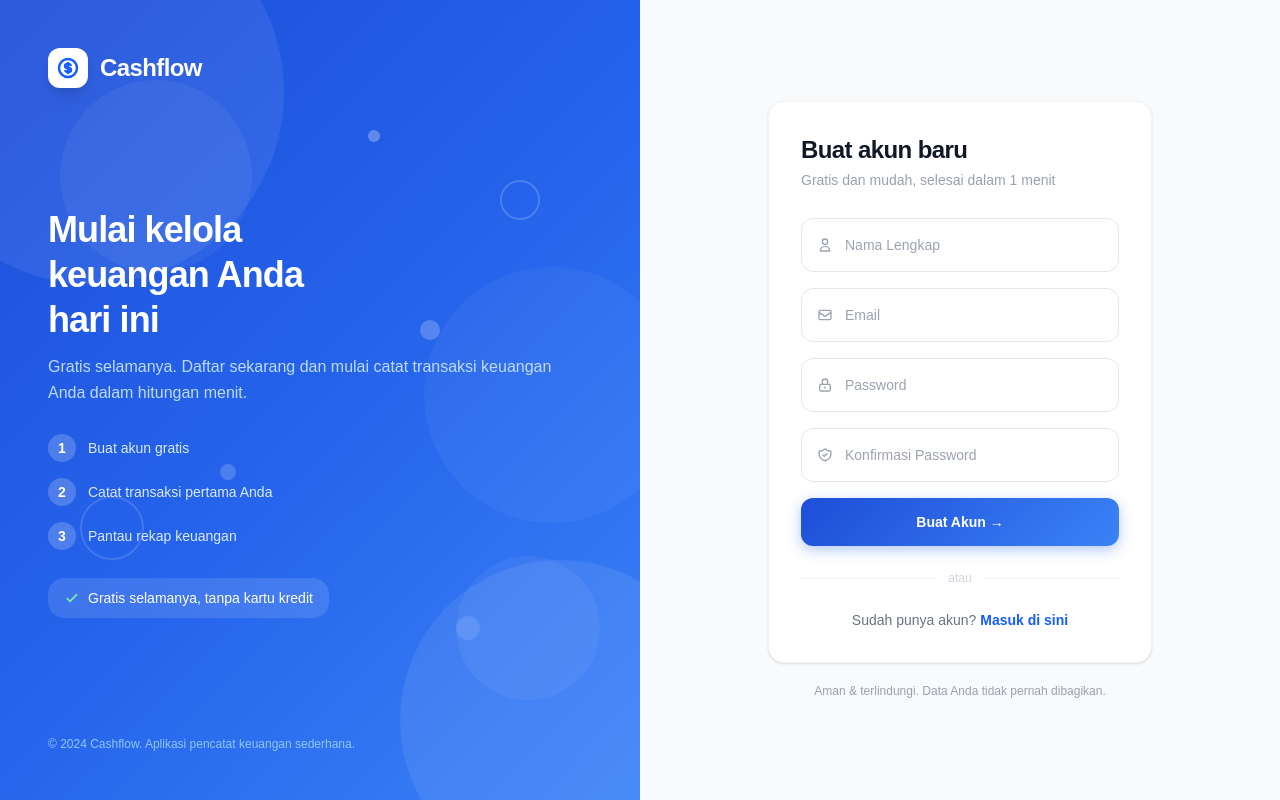
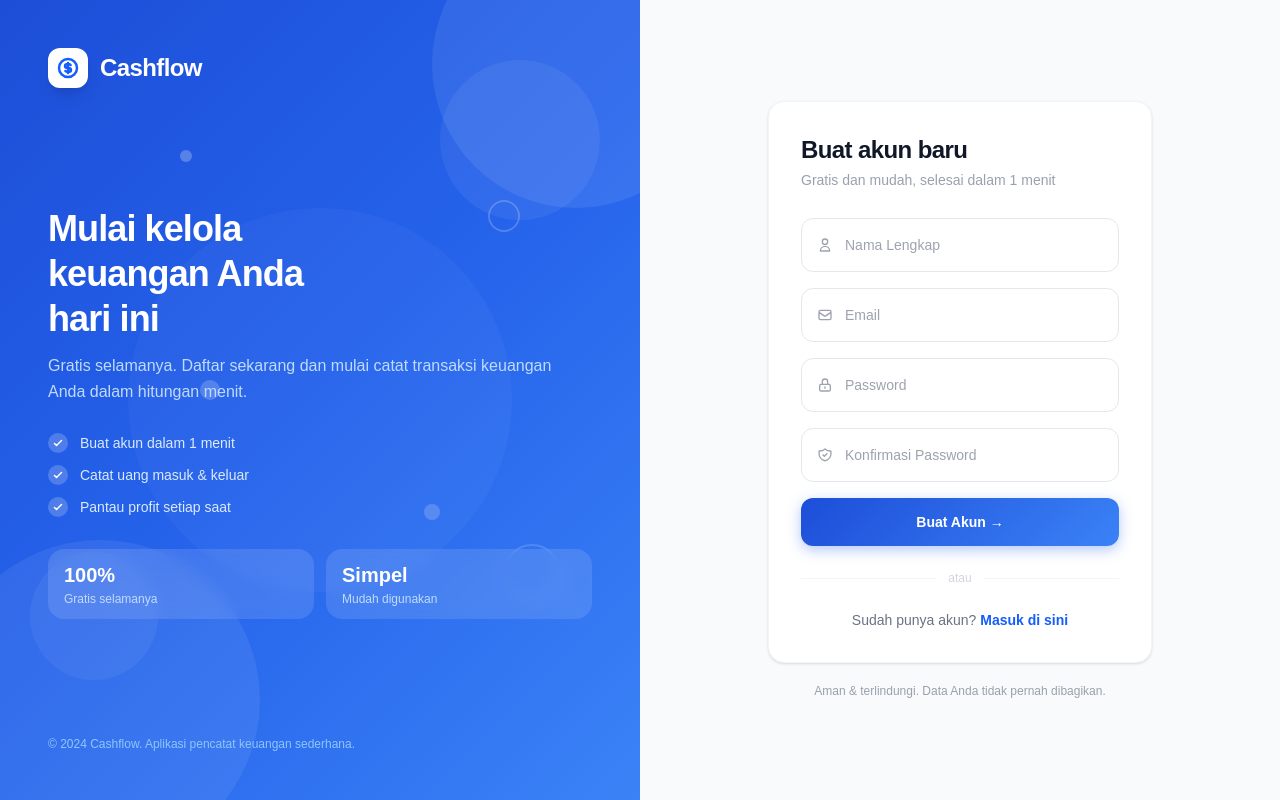
Before and after one commit to Fairuz-11/cashflow-app, a Next.js app: page /register in a window 1280 px wide. Built offline with nearby package versions, Linux system fonts and the light colour scheme.

Commit message:
redesign login&register 4

```diff
--- a/app/register/page.tsx
+++ b/app/register/page.tsx
@@ -32,15 +32,12 @@ function FloatingInput({
 
   return (
     <div className="relative">
-      {/* left icon */}
       <div
         className="absolute left-4 top-1/2 -translate-y-1/2 transition-colors duration-200"
         style={{ color: focused ? "#2563eb" : "#9ca3af" }}
       >
         {icon}
       </div>
-
-      {/* input */}
       <input
         id={id}
         type={type}
@@ -57,8 +54,6 @@ function FloatingInput({
           boxShadow: focused ? "0 0 0 3px rgba(37,99,235,0.12)" : "none",
         }}
       />
-
-      {/* floating label */}
       <label
         htmlFor={id}
         className="absolute left-11 transition-all duration-200 pointer-events-none select-none"
@@ -138,25 +133,24 @@ export default function RegisterPage() {
   return (
     <div className="min-h-screen flex">
 
-      {/* ── LEFT PANEL ── */}
+      {/* ── LEFT PANEL — identik 1:1 dengan login ── */}
       <div
         className="hidden lg:flex lg:w-1/2 relative overflow-hidden flex-col justify-between p-12"
         style={{ background: "linear-gradient(135deg, #1d4ed8 0%, #2563eb 50%, #3b82f6 100%)" }}
       >
-        {/* blobs */}
-        <div className="absolute top-[-100px] left-[-100px] w-96 h-96 rounded-full" style={{ background: "rgba(255,255,255,0.07)" }} />
-        <div className="absolute top-[80px] left-[60px] w-48 h-48 rounded-full" style={{ background: "rgba(255,255,255,0.05)" }} />
-        <div className="absolute bottom-[-80px] right-[-80px] w-80 h-80 rounded-full" style={{ background: "rgba(255,255,255,0.08)" }} />
-        <div className="absolute bottom-[100px] right-[40px] w-36 h-36 rounded-full" style={{ background: "rgba(255,255,255,0.05)" }} />
-        <div className="absolute top-1/3 right-[-40px] w-64 h-64 rounded-full" style={{ background: "rgba(255,255,255,0.04)" }} />
-        <div className="absolute top-[180px] right-[100px] w-10 h-10 rounded-full border-2" style={{ borderColor: "rgba(255,255,255,0.18)" }} />
-        <div className="absolute bottom-[240px] left-[80px] w-16 h-16 rounded-full border-2" style={{ borderColor: "rgba(255,255,255,0.14)" }} />
-        <div className="absolute top-[320px] right-[200px] w-5 h-5 rounded-full" style={{ background: "rgba(255,255,255,0.22)" }} />
-        <div className="absolute top-[130px] right-[260px] w-3 h-3 rounded-full" style={{ background: "rgba(255,255,255,0.28)" }} />
-        <div className="absolute bottom-[320px] left-[220px] w-4 h-4 rounded-full" style={{ background: "rgba(255,255,255,0.18)" }} />
-        <div className="absolute bottom-[160px] right-[160px] w-6 h-6 rounded-full" style={{ background: "rgba(255,255,255,0.12)" }} />
+        {/* blobs — posisi & ukuran identik */}
+        <div className="absolute top-[-80px] right-[-80px] w-72 h-72 rounded-full" style={{ background: "rgba(255,255,255,0.08)" }} />
+        <div className="absolute top-[60px] right-[40px] w-40 h-40 rounded-full" style={{ background: "rgba(255,255,255,0.06)" }} />
+        <div className="absolute bottom-[-60px] left-[-60px] w-80 h-80 rounded-full" style={{ background: "rgba(255,255,255,0.07)" }} />
+        <div className="absolute bottom-[120px] left-[30px] w-32 h-32 rounded-full" style={{ background: "rgba(255,255,255,0.05)" }} />
+        <div className="absolute top-1/2 left-1/2 -translate-x-1/2 -translate-y-1/2 w-96 h-96 rounded-full" style={{ background: "rgba(255,255,255,0.03)" }} />
+        <div className="absolute top-[200px] right-[120px] w-8 h-8 rounded-full border-2" style={{ borderColor: "rgba(255,255,255,0.2)" }} />
+        <div className="absolute bottom-[200px] right-[80px] w-14 h-14 rounded-full border-2" style={{ borderColor: "rgba(255,255,255,0.15)" }} />
+        <div className="absolute top-[380px] left-[200px] w-5 h-5 rounded-full" style={{ background: "rgba(255,255,255,0.2)" }} />
+        <div className="absolute top-[150px] left-[180px] w-3 h-3 rounded-full" style={{ background: "rgba(255,255,255,0.25)" }} />
+        <div className="absolute bottom-[280px] right-[200px] w-4 h-4 rounded-full" style={{ background: "rgba(255,255,255,0.18)" }} />
 
-        {/* logo */}
+        {/* logo — identik */}
         <div className="relative z-10 flex items-center gap-3">
           <div className="w-10 h-10 bg-white rounded-xl flex items-center justify-center shadow-lg">
             <svg className="w-6 h-6 text-blue-600" fill="none" stroke="currentColor" viewBox="0 0 24 24">
@@ -167,7 +161,7 @@ export default function RegisterPage() {
           <span className="text-white font-bold text-2xl tracking-tight">Cashflow</span>
         </div>
 
-        {/* content */}
+        {/* content — struktur identik, teks berbeda */}
         <div className="relative z-10 space-y-7">
           <div>
             <h2 className="text-4xl font-bold text-white leading-tight tracking-tight">
@@ -177,34 +171,37 @@ export default function RegisterPage() {
               Gratis selamanya. Daftar sekarang dan mulai catat transaksi keuangan Anda dalam hitungan menit.
             </p>
           </div>
-          <div className="space-y-4">
-            {[{ n: "1", label: "Buat akun gratis" }, { n: "2", label: "Catat transaksi pertama Anda" }, { n: "3", label: "Pantau rekap keuangan" }].map((item) => (
-              <div key={item.n} className="flex items-center gap-3">
-                <div className="w-7 h-7 rounded-full flex items-center justify-center flex-shrink-0 font-bold text-sm text-white"
-                  style={{ background: "rgba(255,255,255,0.2)" }}>
-                  {item.n}
+          <div className="space-y-3">
+            {["Buat akun dalam 1 menit", "Catat uang masuk & keluar", "Pantau profit setiap saat"].map((item) => (
+              <div key={item} className="flex items-center gap-3">
+                <div className="w-5 h-5 rounded-full flex items-center justify-center flex-shrink-0" style={{ background: "rgba(255,255,255,0.2)" }}>
+                  <svg className="w-3 h-3 text-white" fill="none" stroke="currentColor" viewBox="0 0 24 24">
+                    <path strokeLinecap="round" strokeLinejoin="round" strokeWidth={3} d="M5 13l4 4L19 7" />
+                  </svg>
                 </div>
-                <span className="text-blue-100 text-sm font-medium">{item.label}</span>
+                <span className="text-blue-100 text-sm font-medium">{item}</span>
               </div>
             ))}
           </div>
-          <div className="inline-flex items-center gap-2 rounded-2xl px-4 py-2.5"
-            style={{ background: "rgba(255,255,255,0.12)", backdropFilter: "blur(8px)" }}>
-            <svg className="w-4 h-4 text-green-300" fill="none" stroke="currentColor" viewBox="0 0 24 24">
-              <path strokeLinecap="round" strokeLinejoin="round" strokeWidth={2.5} d="M5 13l4 4L19 7" />
-            </svg>
-            <span className="text-white text-sm font-medium">Gratis selamanya, tanpa kartu kredit</span>
+          {/* stats pills — identik */}
+          <div className="flex gap-3 pt-1">
+            {[{ val: "100%", sub: "Gratis selamanya" }, { val: "Simpel", sub: "Mudah digunakan" }].map((s) => (
+              <div key={s.val} className="rounded-2xl px-4 py-3 flex-1" style={{ background: "rgba(255,255,255,0.12)", backdropFilter: "blur(8px)" }}>
+                <p className="text-white font-bold text-xl">{s.val}</p>
+                <p className="text-blue-200 text-xs mt-0.5">{s.sub}</p>
+              </div>
+            ))}
           </div>
         </div>
 
         <p className="relative z-10 text-blue-300 text-xs">© 2024 Cashflow. Aplikasi pencatat keuangan sederhana.</p>
       </div>
 
-      {/* ── RIGHT PANEL ── */}
+      {/* ── RIGHT PANEL — struktur identik dengan login ── */}
       <div className="w-full lg:w-1/2 flex items-center justify-center p-8 bg-gray-50">
         <div className="w-full max-w-sm">
 
-          {/* mobile logo */}
+          {/* mobile logo — identik */}
           <div className="lg:hidden flex items-center gap-2 justify-center mb-8">
             <div className="w-9 h-9 bg-blue-600 rounded-xl flex items-center justify-center shadow">
               <svg className="w-5 h-5 text-white" fill="none" stroke="currentColor" viewBox="0 0 24 24">
@@ -215,7 +212,7 @@ export default function RegisterPage() {
             <span className="text-blue-600 font-bold text-xl tracking-tight">Cashflow</span>
           </div>
 
-          {/* card */}
+          {/* card — identik dengan login */}
           <div className="bg-white rounded-2xl shadow-sm border border-gray-100 p-8">
             <div className="mb-7">
               <h1 className="text-2xl font-bold text-gray-900 tracking-tight">Buat akun baru</h1>
@@ -277,6 +274,7 @@ export default function RegisterPage() {
                 icon={IconShield}
               />
 
+              {/* tombol — identik dengan login */}
               <button
                 type="submit"
                 disabled={isLoading}
@@ -290,6 +288,7 @@ export default function RegisterPage() {
               </button>
             </form>
 
+            {/* divider — identik */}
             <div className="my-6 flex items-center gap-3">
               <div className="flex-1 h-px bg-gray-100" />
               <span className="text-xs text-gray-300 font-medium">atau</span>
@@ -304,6 +303,7 @@ export default function RegisterPage() {
             </p>
           </div>
 
+          {/* footer — identik */}
           <p className="text-center text-xs text-gray-400 mt-5">
             Aman & terlindungi. Data Anda tidak pernah dibagikan.
           </p>
```
